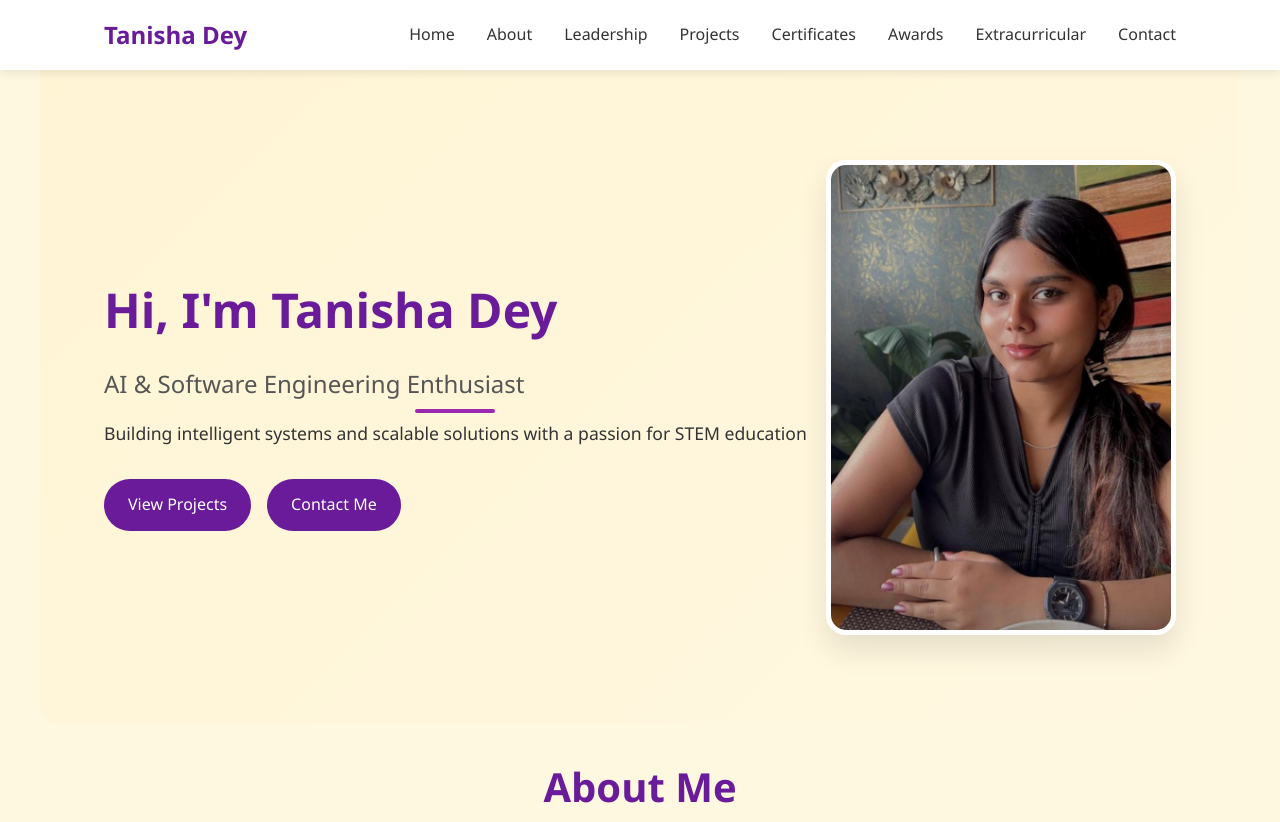
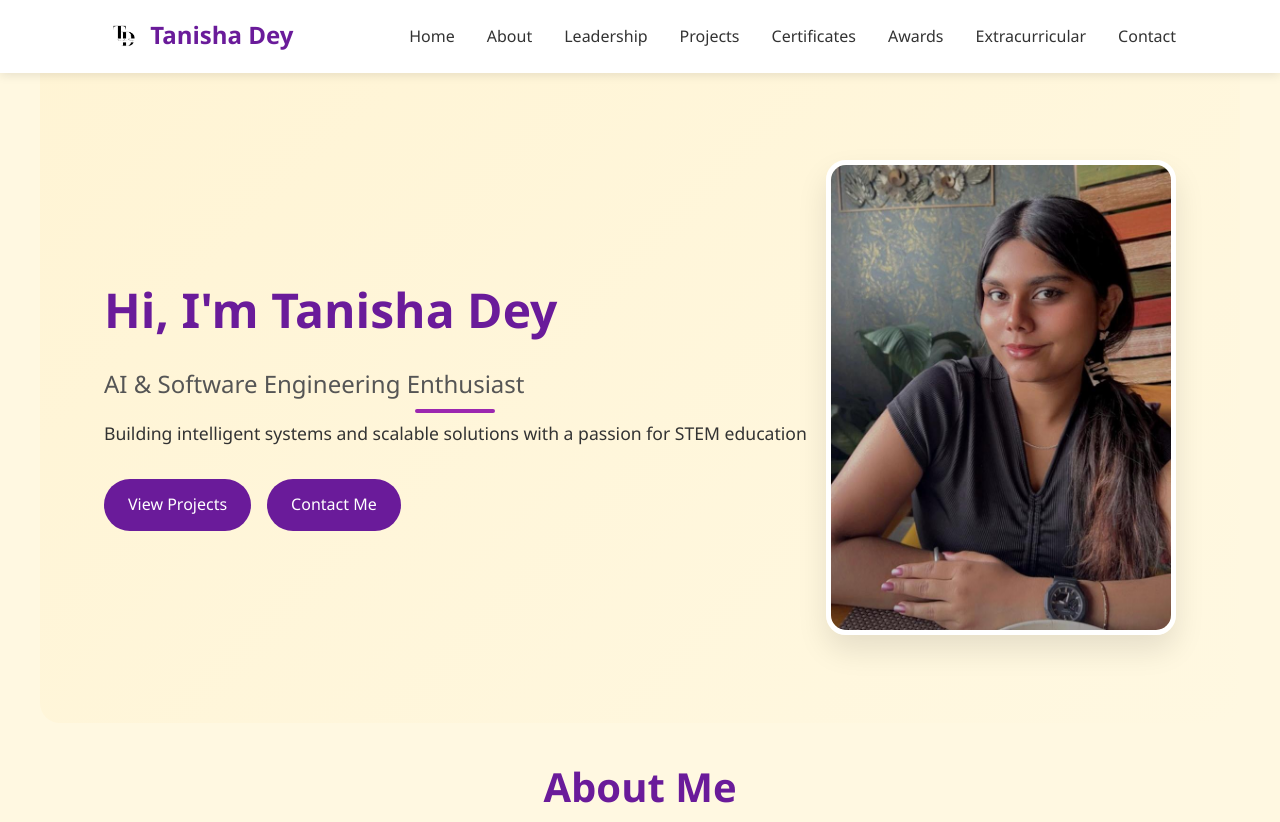
Before and after one commit to tanisha-dey/Tanishas-Portfolio, a plain HTML site: page index.html in a window 1280 px wide. Shown: the top 822 px of the page. Drawn offline with Linux system fonts and the light colour scheme.

Commit message:
Added logo

```diff
--- a/index.html
+++ b/index.html
@@ -4,6 +4,7 @@
     <meta charset="UTF-8">
     <meta name="viewport" content="width=device-width, initial-scale=1.0">
     <title>Tanisha Dey | Portfolio</title>
+    <link rel="icon" href="T (1).png" type="image/x-icon">
     <link rel="stylesheet" href="https://cdnjs.cloudflare.com/ajax/libs/font-awesome/6.4.0/css/all.min.css">
     <style>
         :root {
@@ -51,6 +52,11 @@
             font-size: 1.5rem;
             font-weight: 700;
             color: var(--purple-primary);
+        }
+        .logo img {
+            height: 40px; /* adjust size as needed */
+             width: auto;
+             vertical-align: middle;
         }
 
         .nav-links {
@@ -590,7 +596,11 @@
     <!-- Header/Navbar -->
     <header>
         <nav>
-            <div class="logo">Tanisha Dey</div>
+            <div class="logo">
+                <img src="T (1).png" alt="Logo" />
+                 <span>Tanisha Dey</span>
+            </div>
+
             <ul class="nav-links">
                 <li><a href="#home">Home</a></li>
                 <li><a href="#about">About</a></li>
```
Also changed, not shown: T (1).png (added).
